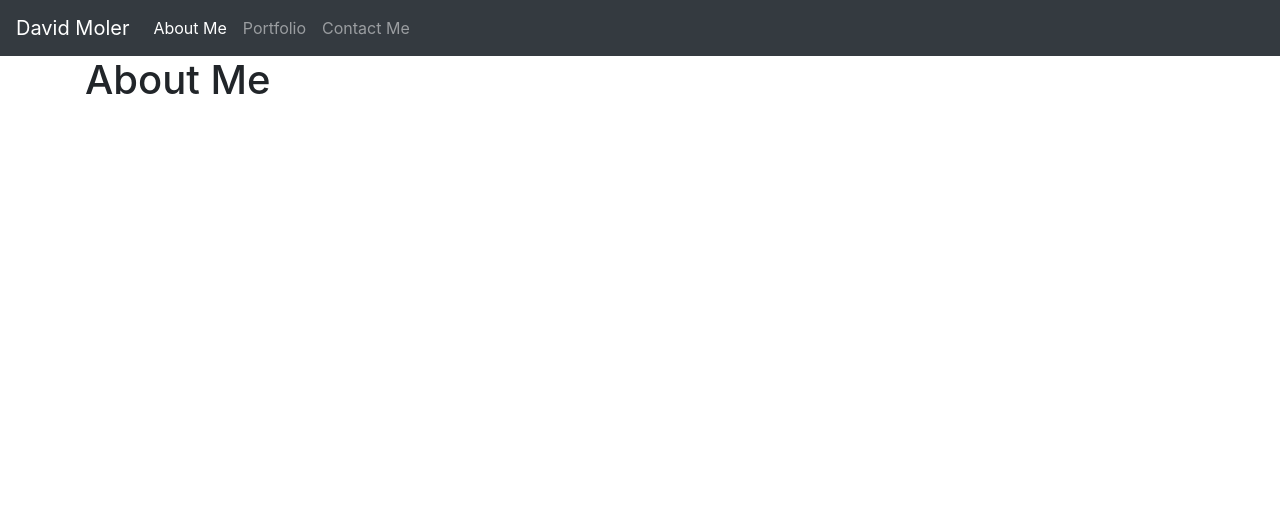
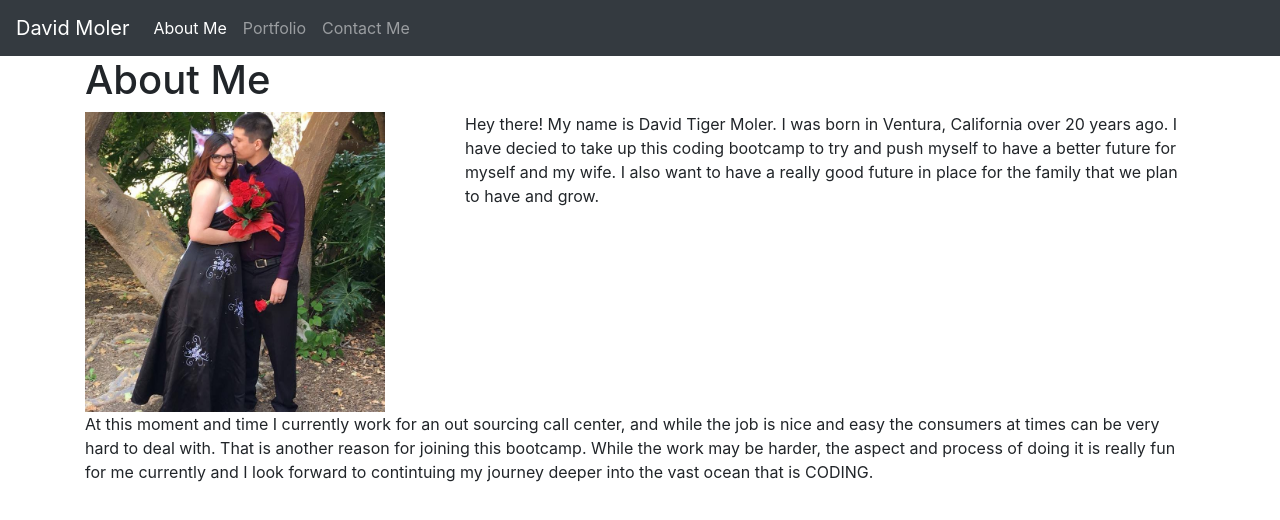
Before and after one commit to Daellarrek/Bootstrap-Homework-Responsive-Portfolio, a plain HTML site: page Index.html in a window 1280 px wide. Drawn offline with nearby package versions, Linux system fonts and the light colour scheme.

Commit message:
completed about me page and added more to style sheet

```diff
--- a/Index.html
+++ b/Index.html
@@ -46,36 +46,26 @@
     </div>
 
     <div class="row">
-      <div class="col-md-6">
-
+      <div class="col-md-4">
+        <img src="Assets/Images/Wedding Photo.jpg" alt="Wedding Photo" id="wp">
       </div>
-      <div class="col-md-6">
-
+      <div class="col-md-8">
+        <p>Hey there! My name is David Tiger Moler. I was born in Ventura, California over 20 years ago. I have decied
+          to take up this coding bootcamp to try and push myself to have a better future for myself and my wife. I also
+          want to have a really good future in place for the family that we plan to have and grow.</p>
       </div>
     </div>
 
-
-
-
-
-
-
-
-
-
-
-
-
-
+    <div class="row">
+      <div class="col-md-12">
+        <p>At this moment and time I currently work for an out sourcing call center, and while the job is nice and easy
+          the consumers at times can be very hard to deal with. That is another reason for joining this bootcamp. While
+          the work may be harder, the aspect and process of doing it is really fun for me currently and I look forward
+          to contintuing my journey deeper into the vast ocean that is CODING.</p>
+      </div>
+    </div>
 
   </div>
-
-
-
-
-
-
-
 
   <!-- Optional JavaScript -->
   <!-- jQuery first, then Popper.js, then Bootstrap JS -->
--- a/Stylesheet/style.css
+++ b/Stylesheet/style.css
@@ -4,3 +4,8 @@
     padding: 30px;
     box-shadow: 0px 0px 10px 5px midnightblue;
 }
+
+#wp {
+    width: 300px;
+    height: 300px;
+}
```
Also changed, not shown: Assets/Images/Wedding Photo.jpg (added), contact.html (line endings or trailing spaces).
